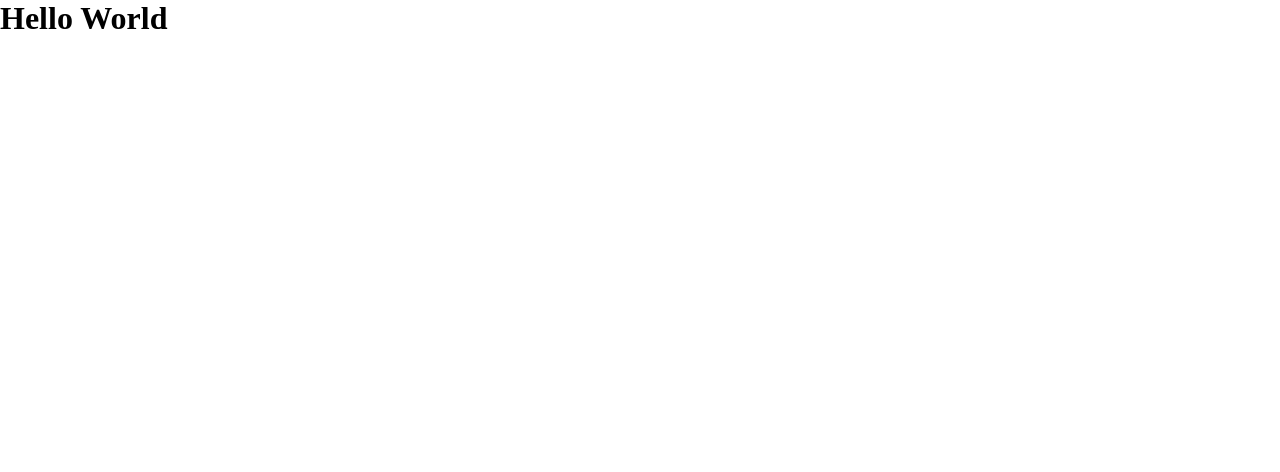
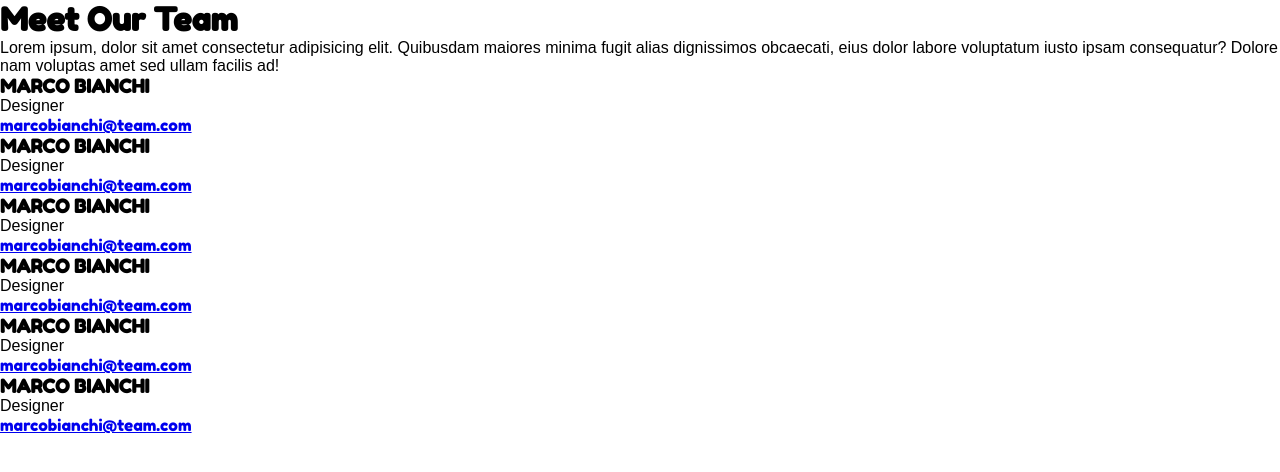
Before and after one commit to marius-leica/html-css-float-cards, a plain HTML site: page index.html in a window 1280 px wide. Drawn offline with Linux system fonts and the light colour scheme; a web font is replaced by a local one.

Commit message:
Card add

```diff
--- a/css/style.css
+++ b/css/style.css
@@ -3,3 +3,17 @@
   padding: 0;
   box-sizing: border-box;
 }
+
+.clearfix::after {
+  content: "";
+  display: table;
+  clear: both;
+}
+
+body {
+  font-family: "Fredoka One", cursive;
+}
+
+p {
+  font-family: "ABeeZee", sans-serif;
+}
--- a/index.html
+++ b/index.html
@@ -5,12 +5,69 @@
     <meta charset="UTF-8">
     <meta http-equiv="X-UA-Compatible" content="IE=edge">
     <meta name="viewport" content="width=device-width, initial-scale=1.0">
-    <title>Document</title>
+    <title>Floating Cards</title>
+    <link rel="preconnect" href="https://fonts.googleapis.com">
+    <link rel="preconnect" href="https://fonts.gstatic.com" crossorigin>
+    <link href="https://fonts.googleapis.com/css2?family=Fredoka+One&display=swap" rel="stylesheet">
+    <link rel="preconnect" href="https://fonts.googleapis.com">
+    <link rel="preconnect" href="https://fonts.gstatic.com" crossorigin>
+    <link href="https://fonts.googleapis.com/css2?family=ABeeZee&display=swap" rel="stylesheet">
     <link rel="stylesheet" href="css/style.css">
 </head>
 
 <body>
-    <h1>Hello World</h1>
+    <header>
+        <h1>Meet Our Team</h1>
+
+    </header>
+    <main>
+        <div class="container">
+            <p class="intro">Lorem ipsum, dolor sit amet consectetur adipisicing elit. Quibusdam maiores minima fugit
+                alias
+                dignissimos
+                obcaecati, eius dolor labore voluptatum iusto ipsam consequatur? Dolore nam voluptas amet sed ullam
+                facilis
+                ad!</p>
+            <div class="">
+                <div>
+                    <div class="card">
+                        <h3>MARCO BIANCHI</h3>
+                        <p>Designer</p>
+                        <a href="mailto:marcobianchi@team.com">marcobianchi@team.com</a>
+                    </div>
+                    <div class="card">
+                        <h3>MARCO BIANCHI</h3>
+                        <p>Designer</p>
+                        <a href="mailto:marcobianchi@team.com">marcobianchi@team.com</a>
+                    </div>
+                    <div class="card">
+                        <h3>MARCO BIANCHI</h3>
+                        <p>Designer</p>
+                        <a href="mailto:marcobianchi@team.com">marcobianchi@team.com</a>
+                    </div>
+                </div>
+
+                <div>
+                    <div class="card">
+                        <h3>MARCO BIANCHI</h3>
+                        <p>Designer</p>
+                        <a href="mailto:marcobianchi@team.com">marcobianchi@team.com</a>
+                    </div>
+                    <div class="card">
+                        <h3>MARCO BIANCHI</h3>
+                        <p>Designer</p>
+                        <a href="mailto:marcobianchi@team.com">marcobianchi@team.com</a>
+                    </div>
+                    <div class="card">
+                        <h3>MARCO BIANCHI</h3>
+                        <p>Designer</p>
+                        <a href="mailto:marcobianchi@team.com">marcobianchi@team.com</a>
+                    </div>
+                </div>
+
+            </div>
+        </div>
+    </main>
 
 </body>
 
```
Also changed, not shown: img/female1.png (added), img/female2.png (added), img/female3.png (added), img/male1.png (added), img/male2.png (added), img/male3.png (added), screen.png (added).
